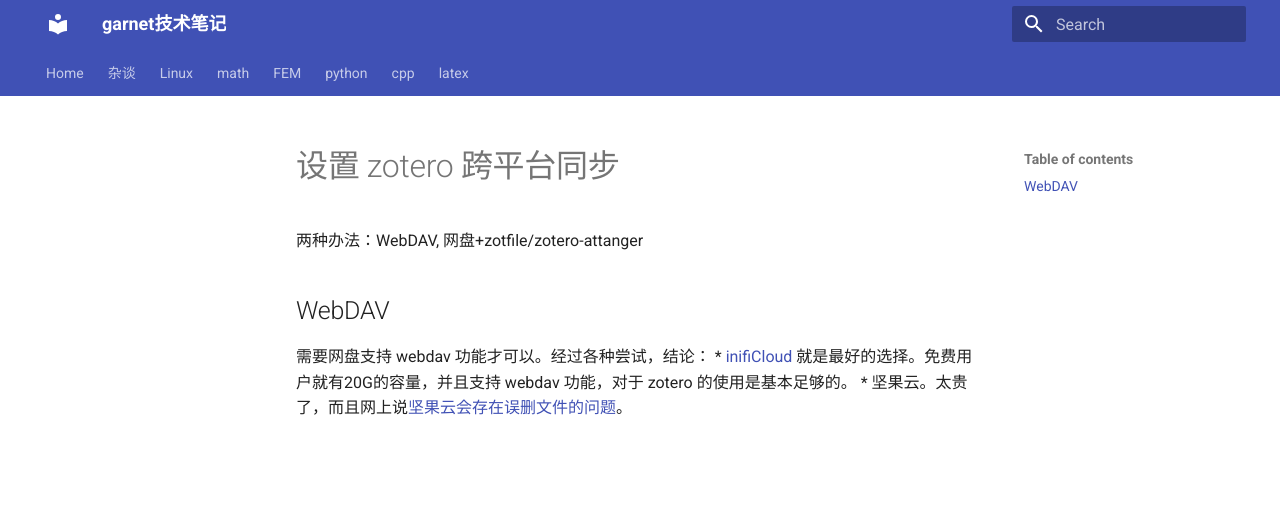
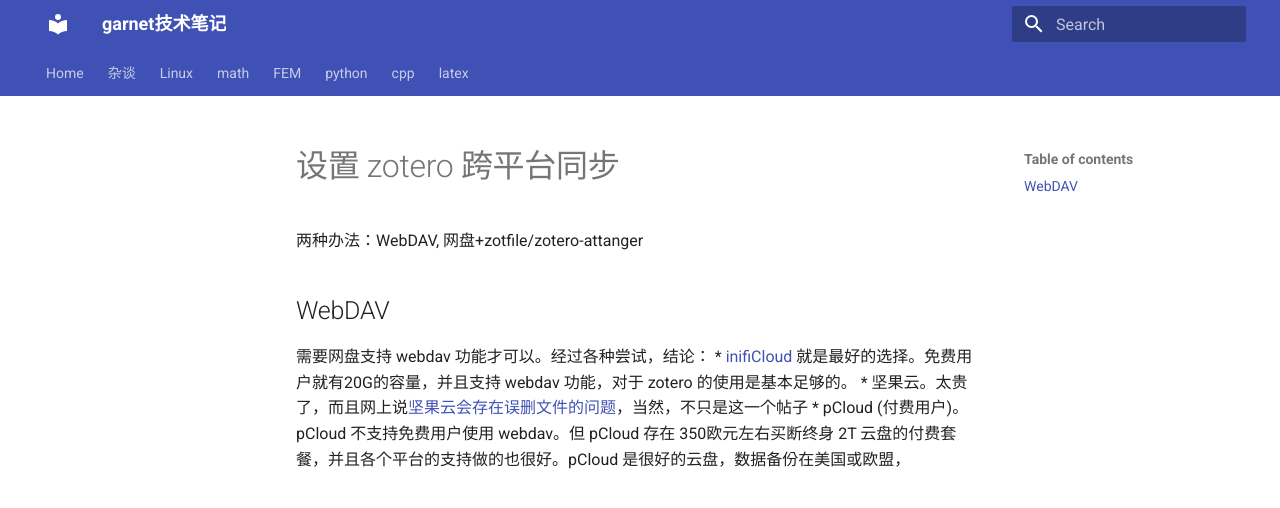
Before and after one commit to ymma98/technotes, an MkDocs documentation site: the page built from docs/杂谈/设置zotero跨平台同步.md, in a window 1280 px wide. Shown: the top 508 px of the page. Built offline with MkDocs 1.6.1 and Material for MkDocs 9.7.7, drawn with Linux system fonts in a browser that asks for light colours.

Commit message:
docs/杂谈/设置zotero跨平台同步.md updated from https://stackedit.cn/

```diff
--- a/docs/杂谈/设置zotero跨平台同步.md
+++ b/docs/杂谈/设置zotero跨平台同步.md
@@ -6,7 +6,8 @@
 
 需要网盘支持 webdav 功能才可以。经过各种尝试，结论：
 * [inifiCloud](https://infini-cloud.net/en/) 就是最好的选择。免费用户就有20G的容量，并且支持 webdav 功能，对于 zotero 的使用是基本足够的。
-* 坚果云。太贵了，而且网上说[坚果云会存在误删文件的问题](https://www.zhihu.com/question/443637707/answer/2063893553)。
+* 坚果云。太贵了，而且网上说[坚果云会存在误删文件的问题](https://www.zhihu.com/question/443637707/answer/2063893553)，当然，不只是这一个帖子
+* pCloud (付费用户)。pCloud 不支持免费用户使用 webdav。但 pCloud 存在 350欧元左右买断终身 2T 云盘的付费套餐，并且各个平台的支持做的也很好。pCloud 是很好的云盘，数据备份在美国或欧盟，
 <!--stackedit_data:
-eyJoaXN0b3J5IjpbNzY0NjY1ODU4XX0=
+eyJoaXN0b3J5IjpbNjg1NTAwMDEwXX0=
 -->
```
